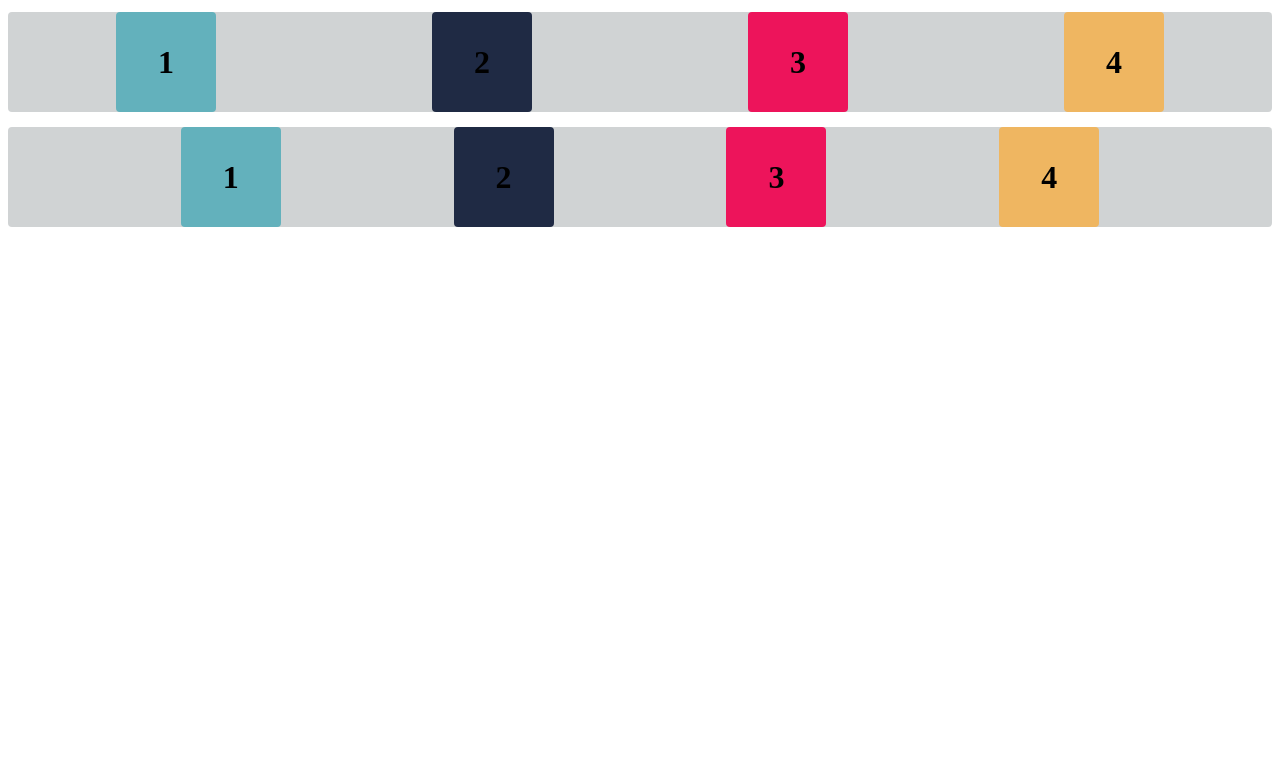
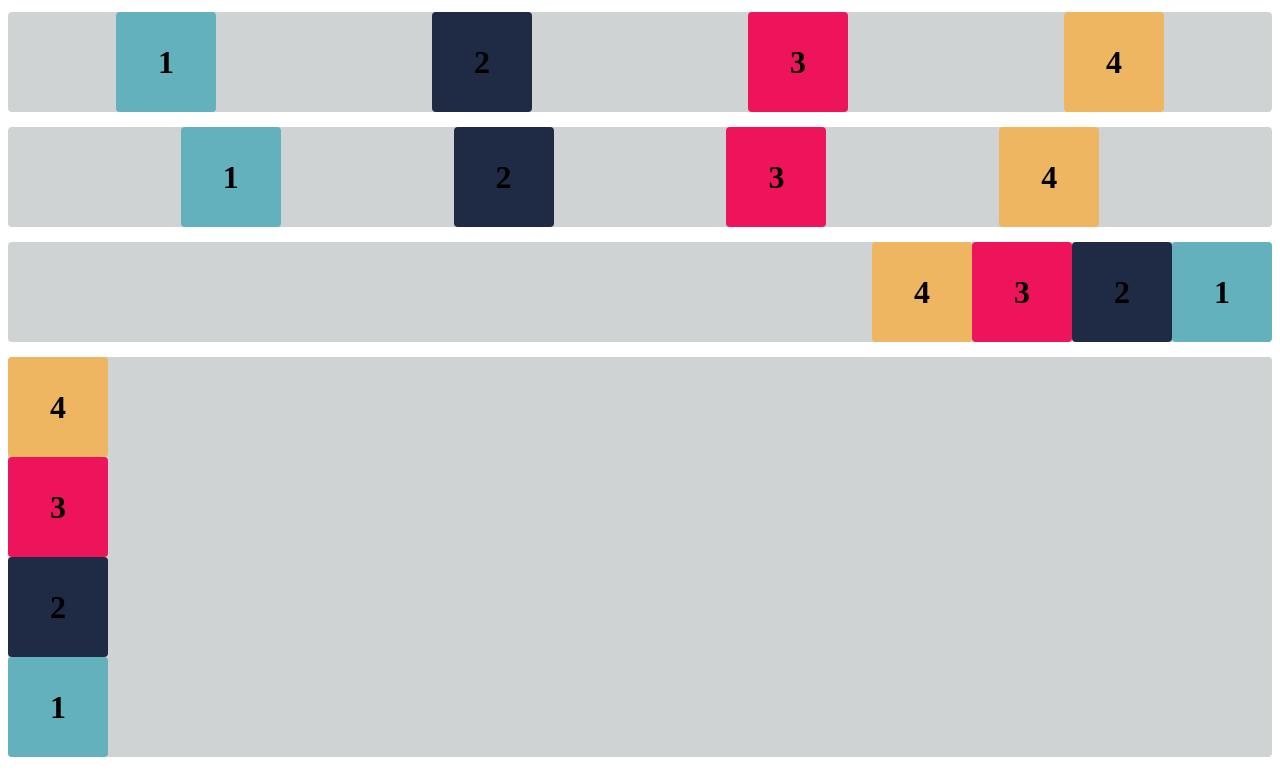
Before and after one commit to raquelmiyy/AtividadeCSS, a plain HTML site: page index.html in a window 1280 px wide. Shown: the part 456-1228 px from the top of the page. Before the commit the page ends 800 px from the top, so only its background shows below. Drawn offline with Linux system fonts and the light colour scheme.

Commit message:
Add files via upload

```diff
--- a/estilo.css
+++ b/estilo.css
@@ -62,3 +62,11 @@ h1 {
     justify-content:space-evenly;
     align-items: center;
 }
+.containerB {
+    display: flex;
+    flex-direction: row-reverse ;
+}
+.container {
+    display: flex;
+    flex-direction: column-reverse;
+}
--- a/index.html
+++ b/index.html
@@ -47,6 +47,18 @@
         <div class="flex-item box3"><h1>3</h1></div>
         <div class="flex-item box4"><h1>4</h1></div>
     </div>
+    <div class="base containerB">
+        <div class="flex-item box1"><h1>1</h1></div>
+        <div class="flex-item box2"><h1>2</h1></div>
+        <div class="flex-item box3"><h1>3</h1></div>
+        <div class="flex-item box4"><h1>4</h1></div>
+    </div>
+    <div class="base container">
+        <div class="flex-item box1"><h1>1</h1></div>
+        <div class="flex-item box2"><h1>2</h1></div>
+        <div class="flex-item box3"><h1>3</h1></div>
+        <div class="flex-item box4"><h1>4</h1></div>
+    </div>
 
 </body>
 
```
